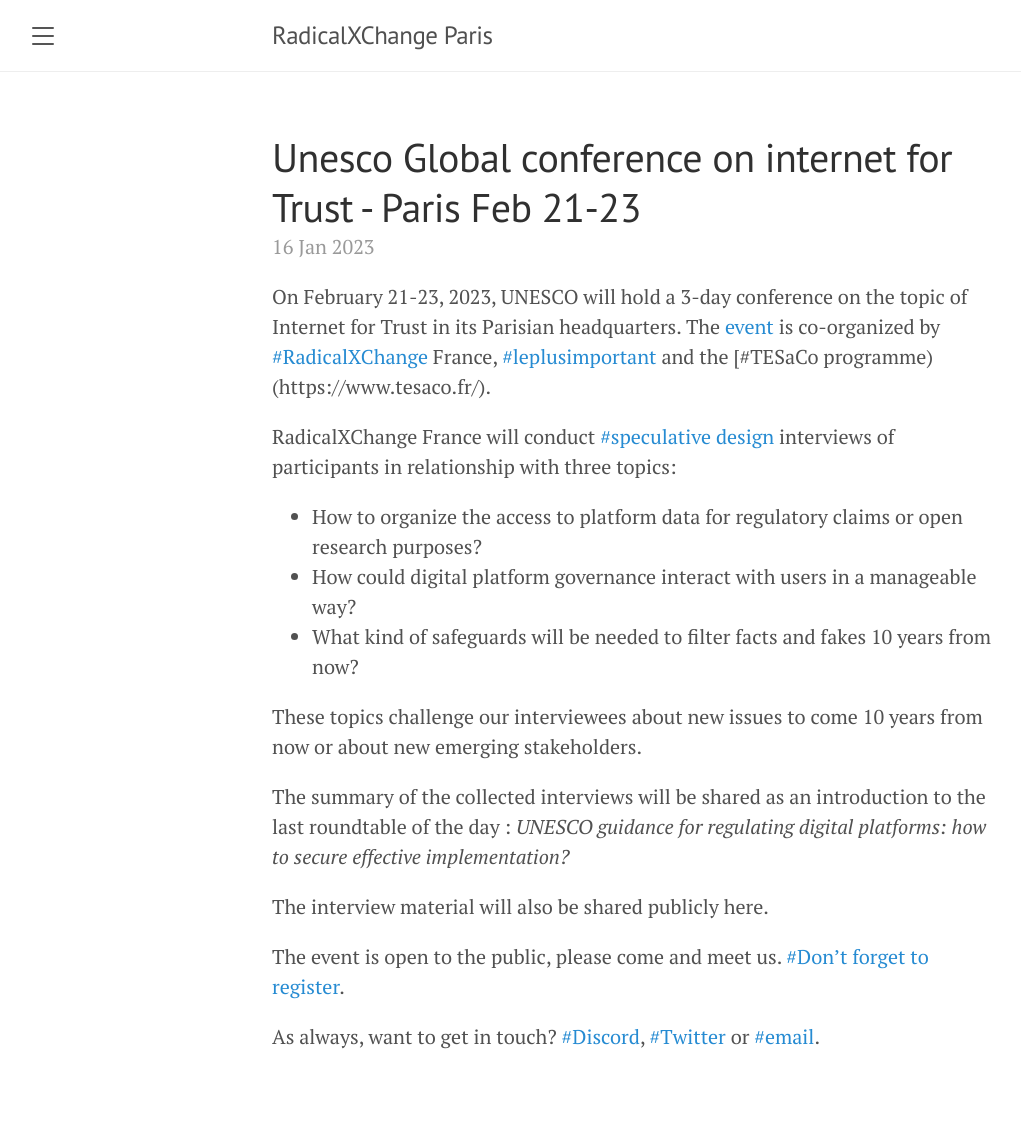
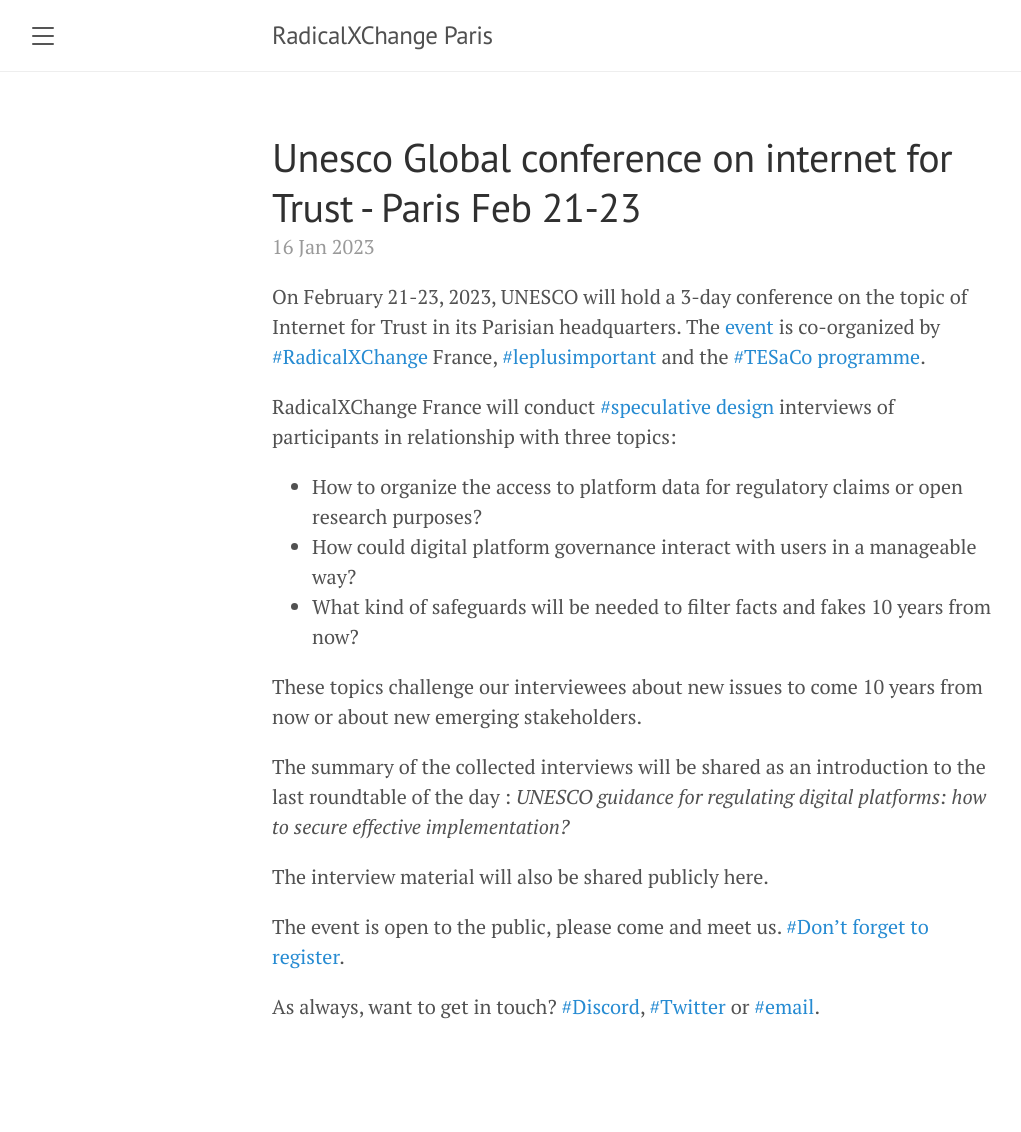
Before and after one commit to RadicalXChangeParis/radicalxchangeparis.github.io, a Jekyll site: the page built from _posts/2023-01-16-Unesco Global Conference on Internet for Democracy.md, in a window 1280 px wide. Shown: the whole page, without its empty margins (8-1029 px from the left). Built offline with Jekyll 4.4.1, drawn with Linux system fonts in a browser that asks for light colours; after the commit the page ends 1102 px from its top, so only the background shows below that.

Commit message:
Fixed link typoe

```diff
--- a/_posts/2023-01-16-Unesco Global Conference on Internet for Democracy.md
+++ b/_posts/2023-01-16-Unesco Global Conference on Internet for Democracy.md
@@ -3,7 +3,7 @@
 title:  "Unesco Global conference on internet for Trust - Paris Feb 21-23"
 ---
 
-On February 21-23, 2023, UNESCO will hold a 3-day conference on the topic of Internet for Trust in its Parisian headquarters. The [event](https://www.unesco.org/en/internet-conference) is co-organized by [#RadicalXChange](https://www.radicalxchange.org/) France, [#leplusimportant](https://leplusimportant.org/) and the [#TESaCo programme)(https://www.tesaco.fr/).
+On February 21-23, 2023, UNESCO will hold a 3-day conference on the topic of Internet for Trust in its Parisian headquarters. The [event](https://www.unesco.org/en/internet-conference) is co-organized by [#RadicalXChange](https://www.radicalxchange.org/) France, [#leplusimportant](https://leplusimportant.org/) and the [#TESaCo programme](https://www.tesaco.fr/).
 
 RadicalXChange France will conduct [#speculative design](https://en.wikipedia.org/wiki/Speculative_design) interviews of participants in relationship with three topics:
 - How to organize the access to platform data for regulatory claims or open research purposes?
```
